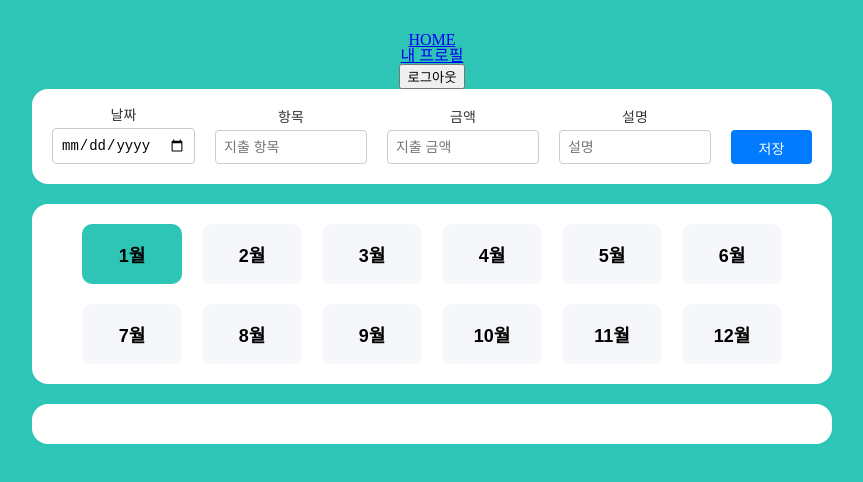
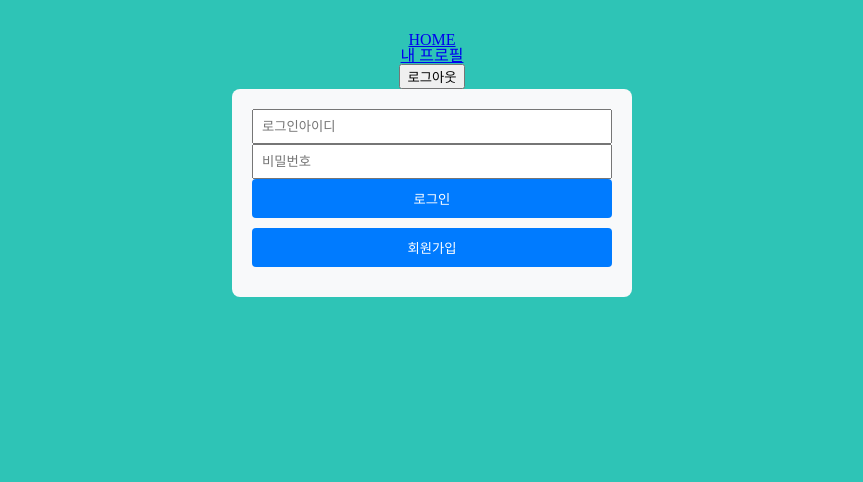
Before and after one commit to Ahnjonghyun87/AdvancedAccountBook, a React (Vite) app: page / in a window 1280 px wide. Shown: the top 482 px of the page, without its empty margins (208-1071 px from the left). Built offline with nearby package versions, Linux system fonts and the light colour scheme.

Commit message:
feat: 첫화면이 로그인페이지가 보이게 수정

```diff
--- a/src/App.jsx
+++ b/src/App.jsx
@@ -13,10 +13,10 @@ const App = () => {
       <BrowserRouter>
         <Layout>
           <Routes>
-            <Route path="/" element={<Home />} />
+            <Route path="/home" element={<Home />} />
             <Route path="/detail/:id" element={<Detail />} />
             <Route path="/signIn" element={<SignInPage />} />
-            <Route path="/logIn" element={<LoginPage />} />
+            <Route path="/" element={<LoginPage />} />
           </Routes>
         </Layout>
       </BrowserRouter>
--- a/src/components/Layout.jsx
+++ b/src/components/Layout.jsx
@@ -5,14 +5,14 @@ const Layout = ({ children }) => {
 
   const handleLogout = () => {
     // 로그아웃 로직 필요
-    navigate("/login");
+    navigate("/");
   };
   return (
     <div>
       <nav>
         <ul>
           <li>
-            <Link to="/">HOME</Link>
+            <Link to="/home">HOME</Link>
           </li>
           <li>
             <Link to="/profile">내 프로필</Link>
--- a/src/pages/Login/LoginPage.jsx
+++ b/src/pages/Login/LoginPage.jsx
@@ -3,13 +3,13 @@ import { useNavigate } from "react-router-dom";
 import styled from "styled-components";
 
 const LoginPage = () => {
-  const Navigate = useNavigate();
+  const navigate = useNavigate();
   return (
     <StLoginPageContainer>
-      <input type="text">로그인 아이디</input>
-      <input type="text">비밀번호</input>
-      <button>로그인</button>
-      <button onClick={() => Navigate("/signIn")}>회원가입</button>
+      <input type="text" placeholder="로그인아이디" />
+      <input type="text" placeholder="비밀번호" />
+      <button onClick={() => navigate("/home")}>로그인</button>
+      <button onClick={() => navigate("/signIn")}>회원가입</button>
     </StLoginPageContainer>
   );
 };
--- a/src/pages/Login/SignInPage.jsx
+++ b/src/pages/Login/SignInPage.jsx
@@ -3,14 +3,14 @@ import { useNavigate } from "react-router-dom";
 import styled from "styled-components";
 
 const SignInPage = () => {
-  const Navigate = useNavigate();
+  const navigate = useNavigate();
   return (
     <StSignInPageContainer>
-      <input type="text">로그인 아이디</input>
-      <input type="text">비밀번호</input>
-      <input type="text">닉네임</input>
-      <button>회원가입</button>
-      <button onClick={() => Navigate("/logIn")}>로그인</button>
+      <input type="text" placeholder="로그인아이디" />
+      <input type="text" placeholder="비밀번호" />
+      <input type="text" placeholder="닉네임" />
+      <button onClick={() => navigate("/")}>회원가입</button>
+      <button onClick={() => navigate("/home")}>로그인</button>
     </StSignInPageContainer>
   );
 };
```
